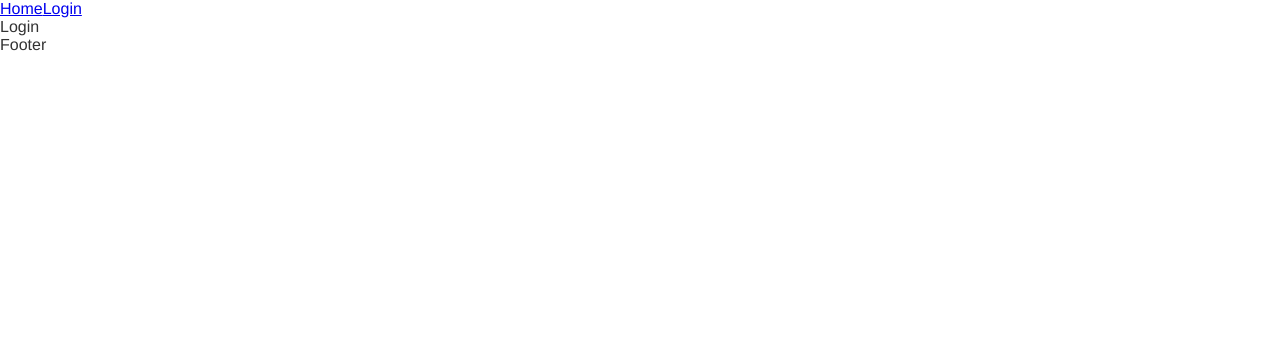
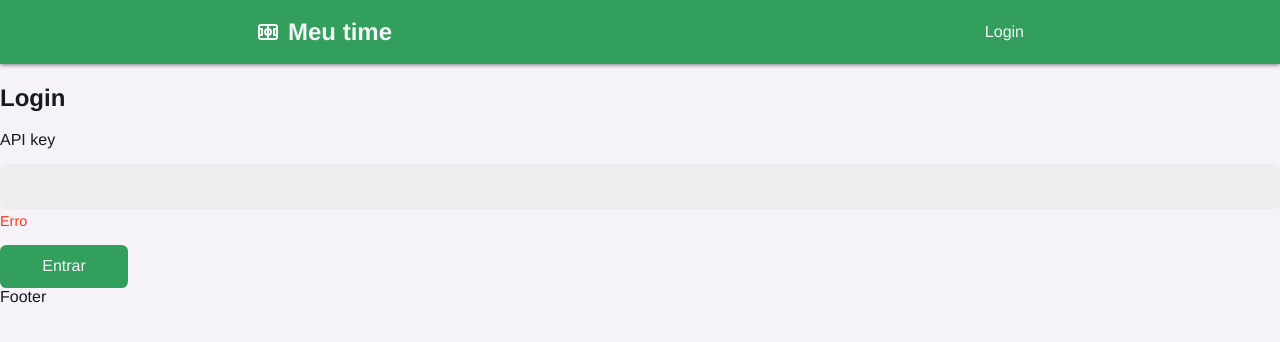
Before and after one commit to felipemacchiz/meu-time, a React (Vite) app: page /login in a window 1280 px wide. Shown: the top 342 px of the page. Built offline with nearby package versions, Linux system fonts and the light colour scheme.

Commit message:
Header e Inicio da tela de login

```diff
--- a/package.json
+++ b/package.json
@@ -13,6 +13,7 @@
     "prop-types": "^15.8.1",
     "react": "^18.2.0",
     "react-dom": "^18.2.0",
+    "react-icons": "^4.8.0",
     "react-router-dom": "^6.11.2"
   },
   "devDependencies": {
--- a/src/App.css
+++ b/src/App.css
@@ -1,6 +1,13 @@
 :root {
     --type-first: Helvetica, Arial, sans-serif;
     --type-second: 'Spectral', Georgia;
+
+    --green: #329f5c;
+    --light-green: #8FD5A6;
+    --dark-green: #0D5D56;
+
+    --black: #171A21;
+    --white: #F5F2F8;
 }
 
 * {
@@ -9,8 +16,10 @@
 
 body {
     margin: 0;
-    color: #333;
+    color: var(--black);
     font-family: var(--type-first);
+    padding-top: 4rem;
+    background-color: var(--white);
 }
 
 ul, li {
@@ -28,7 +37,11 @@ button, input {
     display: block;
     font-size: 1rem;
     font-family: var(--type-first);
-    color: #333;
+    color: var(--black);
+}
+
+a {
+    text-decoration: none;
 }
 
 .container {
--- /dev/null
+++ b/src/Components/Forms/Button.jsx
@@ -0,0 +1,10 @@
+import React from "react";
+import styles from "./Button.module.css";
+
+const Button = ({ children, ...props }) => {
+    return (
+        <button className={styles.button} {...props}>{children}</button>
+    );
+}
+
+export default Button;
--- /dev/null
+++ b/src/Components/Forms/Button.module.css
@@ -0,0 +1,24 @@
+.button {
+    font-size: 1rem;
+    font-family: var(--type-first);
+    cursor: pointer;
+    border: none;
+    border-radius: 0.4rem;
+    background: var(--green);
+    color: var(--white);
+    min-width: 8rem;
+    padding: 0.8rem 1.2rem;
+    box-sizing: border-box;
+    transition: 0.3s;
+}
+
+.button:hover,
+.button:focus {
+    outline: none;
+    box-shadow: 0 0 0 2px var(--light-green), 0 0 0 3px var(--green);
+}
+
+.button:disabled {
+    opacity: 0.5;
+    cursor: wait;
+}
--- /dev/null
+++ b/src/Components/Forms/Input.jsx
@@ -0,0 +1,14 @@
+import React from "react";
+import styles from "./Input.module.css"
+
+const Input = ({ label, type, name }) => {
+    return (
+        <div className={styles.wrapper}>
+            <label htmlFor={name} className={styles.label}>{label}</label>
+            <input name={name} type={type} className={styles.input} />
+            <p className={styles.error}>Erro</p>
+        </div>
+    );
+}
+
+export default Input;
--- /dev/null
+++ b/src/Components/Forms/Input.module.css
@@ -0,0 +1,35 @@
+.wrapper {
+    margin-bottom: 1rem;
+}
+
+.input {
+    border: 1px solid #eee;
+    display: block;
+    width: 100%;
+    font-size: 1rem;
+    padding: 0.8rem;
+    border-radius: 0.4rem;
+    background: #eee;
+    transition: 0.3s;
+}
+
+.input:focus,
+.input:hover {
+    outline: none;
+    border-color: var(--light-green);
+    background: var(--white);
+    box-shadow: 0 0 0 2px var(--light-green);
+}
+
+.label {
+    display: block;
+    font-size: 1rem;
+    line-height: 1;
+    padding-bottom: 1rem;
+}
+
+.error {
+    color: #f31;
+    font-size: 0.9rem;
+    margin-top: 0.2rem;
+}
--- a/src/Components/Header.jsx
+++ b/src/Components/Header.jsx
@@ -1,15 +1,19 @@
 import React from "react";
+import { TbSoccerField } from "react-icons/tb";
 import styles from "./Header.module.css";
 import { Link } from "react-router-dom";
 
 const Header = () => {
     return (
-        <div className={styles.header}>
-            <nav>
-                <Link to="/">Home</Link>
-                <Link to="/login">Login</Link>
+        <header className={styles.header}>
+            <nav className={`${styles.nav} container`}>
+                <Link className={styles.logo} to="/">
+                    <TbSoccerField />
+                    Meu time
+                </Link>
+                <Link className={styles.login} to="/login">Login</Link>
             </nav>
-        </div>
+        </header>
     );
 }
 
--- a/src/Components/Header.module.css
+++ b/src/Components/Header.module.css
@@ -0,0 +1,28 @@
+.header {
+    box-shadow: 0 1px 4px rgba(0, 0, 0, 0.5);
+    position: fixed;
+    width: 100%;
+    z-index: 100;
+    background: var(--green);
+    top: 0;
+}
+
+.nav {
+    display: flex;
+    justify-content: space-between;
+    align-items: center;
+    height: 4rem;
+}
+
+.logo {
+    display: flex;
+    align-items: center;
+    column-gap: 0.5rem;
+    color: var(--white);
+    font-weight: 600;
+    font-size: 1.5rem;
+}
+
+.login {
+    color: var(--white);
+}
--- a/src/Components/Login/Login.jsx
+++ b/src/Components/Login/Login.jsx
@@ -1,8 +1,12 @@
 import React from "react";
+import { Routes, Route } from "react-router-dom";
+import LoginForm from "./LoginForm";
 
 const Login = () => {
     return (
-        <div>Login</div>
+        <Routes>
+            <Route path="/" element={<LoginForm />} />
+        </Routes>
     );
 }
 
--- /dev/null
+++ b/src/Components/Login/LoginForm.jsx
@@ -0,0 +1,31 @@
+import React from "react";
+import Input from "../Forms/Input";
+import Button from "../Forms/Button";
+
+const LoginForm = () => {
+    const [apiToken, setApiToken] = React.useState('')
+
+    function handleSubmit(event) {
+        event.preventDefault();
+
+        fetch("", {
+            method: "POST",
+            headers: {
+                "Content-Type": "application/json",
+            },
+            body: JSON.stringify({ apiToken })
+        });
+    }
+
+    return (
+        <section>
+            <h1>Login</h1>
+            <form action="" onSubmit={handleSubmit}>
+                <Input label="API key" type="text" name="apiKey" />
+                <Button>Entrar</Button>
+            </form>
+        </section>
+    );
+}
+
+export default LoginForm;
```
Also changed, not shown: 1 other file (tests, documents, lock files or other folders).
